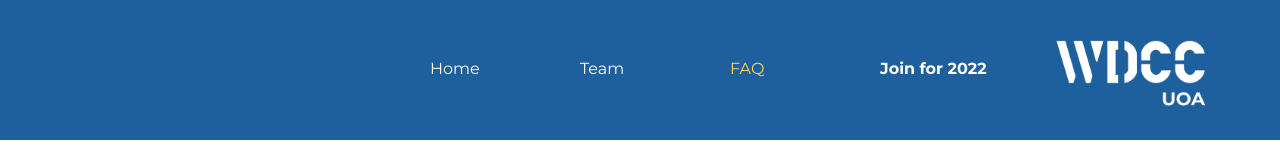
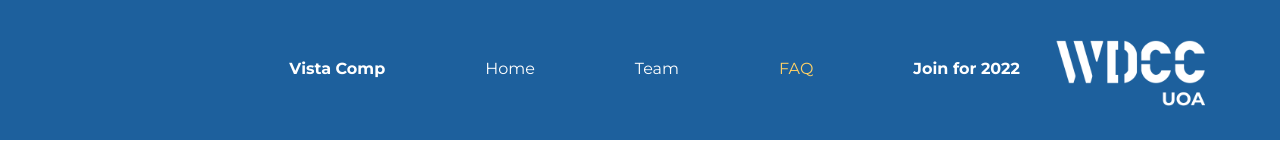
Before and after one commit to UoaWDCC/wdcc-website-v2, a React (Create React App) app: page /faq in a window 1280 px wide. Shown: the top 160 px of the page. Built offline with nearby package versions, Linux system fonts and the light colour scheme.

Commit message:
Fix nav bar

```diff
--- a/src/components/NavBar.tsx
+++ b/src/components/NavBar.tsx
@@ -32,7 +32,7 @@ const Container = styled.div`
   .hori-nav {
     position: absolute;
     top: 50px;
-    right: 250px;
+    right: 260px;
 
     list-style: none;
     padding: 0;
@@ -73,7 +73,8 @@ const Container = styled.div`
     padding: 10px 0;
     text-align: left;
     display: inline-block;
-    width: 150px;
+    // width: 150px;
+    margin-left: 100px;
     font-family: Montserrat, sans-serif;
 
     a {
@@ -119,6 +120,11 @@ function NavBar({ hasBg }: { hasBg?: boolean }) {
 
   const listItems: NavItem[] = [
     {
+      displayName: "Vista Comp",
+      link: '/vista-case-release',
+      highlight: true
+    },
+    {
       displayName: 'Home',
       link: '/',
     },
@@ -134,7 +140,7 @@ function NavBar({ hasBg }: { hasBg?: boolean }) {
       displayName: 'Join for 2022',
       link: 'https://join.wdcc.co.nz',
       highlight: true,
-    },
+    }
   ].map((listItem) => {
     const isActive =
       listItem.link === '/'
```
